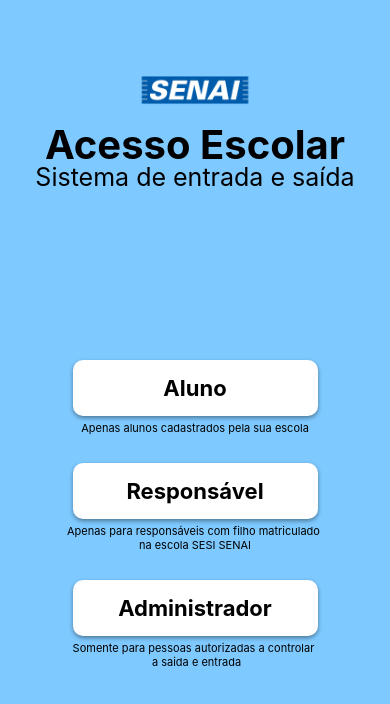
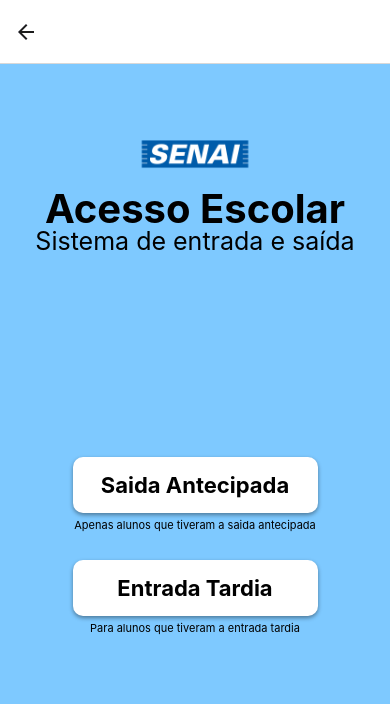
Before and after one commit to FranciscoBatalha/Test01, a React Native app: screen /ScreenEscolha in a window 390 px wide. Shown: the top 704 px of the page. Built offline with nearby package versions, Linux system fonts and the light colour scheme.

Commit message:
eight commit

```diff
--- a/src/routes/stack.routes.tsx
+++ b/src/routes/stack.routes.tsx
@@ -15,6 +15,7 @@
 import { ChatAluno} from '../screens/ChatAluno';
 import { ChatResponsavel} from '../screens/ChatResponsavel';
 import { PresenteProfessor} from '../screens/PresenteProfessor';
+import { ScreenEscolha } from '../screens/ScreenEscolha';
 
 
 const Stack = createNativeStackNavigator();
@@ -92,6 +93,11 @@
                 component={PresenteProfessor}
                 options={{ headerShown: true, title: false }}
             />
+            <Stack.Screen
+                name="ScreenEscolha"
+                component={ScreenEscolha}
+                options={{ headerShown: true, title: false }}
+            />
         </Stack.Navigator>
     );
 }
--- a/src/screens/HomeAluno.tsx
+++ b/src/screens/HomeAluno.tsx
@@ -21,7 +21,7 @@
         <Text style={styles.subtitle}>Sistema de Entrada e Saida</Text>
       </View>
       <View style={styles.row}>
-        <CustomButton title="Presença" iconName="history" screenName="PresenteProfessor" />
+        <CustomButton title="Presença" iconName="history" screenName="ScreenEscolha" />
         <CustomButton title="Relatorio" iconName="file-text-o" screenName="RelatorioAluno" />
       </View>
       <View style={styles.row}>
--- /dev/null
+++ b/src/screens/ScreenEscolha.tsx
@@ -0,0 +1,93 @@
+import { useNavigation } from '@react-navigation/native';
+import React from 'react';
+import { View, Text, TouchableOpacity, Image, StyleSheet, SafeAreaView } from 'react-native';
+
+export function ScreenEscolha() {
+
+    const navigation = useNavigation();
+
+    return (
+        <SafeAreaView style={styles.container}>
+            <View style={styles.imageContainer}>
+            <Image
+          source={require('../img/senai.png')}
+          style={styles.logo}
+          resizeMode="contain"
+        />
+                <Text style={styles.title}>Acesso Escolar</Text>
+                <Text style={styles.description}>Sistema de entrada e saída</Text>
+            </View>
+            <View style={styles.content}>
+                <TouchableOpacity  onPress={() => navigation.navigate('PresenteProfessor')} style={styles.button}>
+                    <Text style={styles.buttonText}>Saida Antecipada</Text>
+                </TouchableOpacity>
+                <Text style={styles.descriptionButton}>Apenas alunos que tiveram a saida antecipada</Text>
+
+                <TouchableOpacity onPress={() => navigation.navigate('PresenteProfessor')} style={styles.button}>
+                    <Text style={styles.buttonText}>Entrada Tardia</Text>
+                </TouchableOpacity>
+                <Text style={styles.descriptionButton}>Para alunos que tiveram a entrada tardia</Text>
+            </View>
+        </SafeAreaView>
+    );
+}
+
+const styles = StyleSheet.create({
+    container: {
+        flex: 1,
+        backgroundColor: '#7ec9ff',
+        paddingTop: 30,
+    },
+    imageContainer: {
+        justifyContent: 'center',
+        alignItems: 'center',
+        marginBottom: 20,
+    },
+    logo: {
+        width: 120,
+        height: 120,
+    },
+    title: {
+        fontSize: 40,
+        fontWeight: 'bold',
+        textAlign: 'center',
+        marginTop: -30,
+    },
+    content: {
+        flex: 1,
+        justifyContent: 'center',
+        alignItems: 'center',
+        padding: 20,
+    },
+    button: {
+        backgroundColor: 'white',
+        padding: 15,
+        borderRadius: 10,
+        marginBottom: 20,
+        elevation: 2,
+        width: '70%',
+        shadowColor: 'black', // Adiciona sombra no iOS
+        shadowOpacity: 0.4,
+        shadowOffset: { width: 0, height: 2 },
+        shadowRadius: 4,
+    },
+    buttonText: {
+        color: 'black',
+        fontSize: 22,
+        textAlign: 'center',
+        fontWeight: 'bold',
+    },
+    description: {
+        fontSize: 25,
+        color: 'black',
+        marginTop: -7,
+        textAlign: 'center',
+    },
+    descriptionButton: {
+        fontSize: 11,
+        color: 'black',
+        marginTop: -15,
+        textAlign: 'center',
+        marginBottom: 28,
+    },
+});
```
